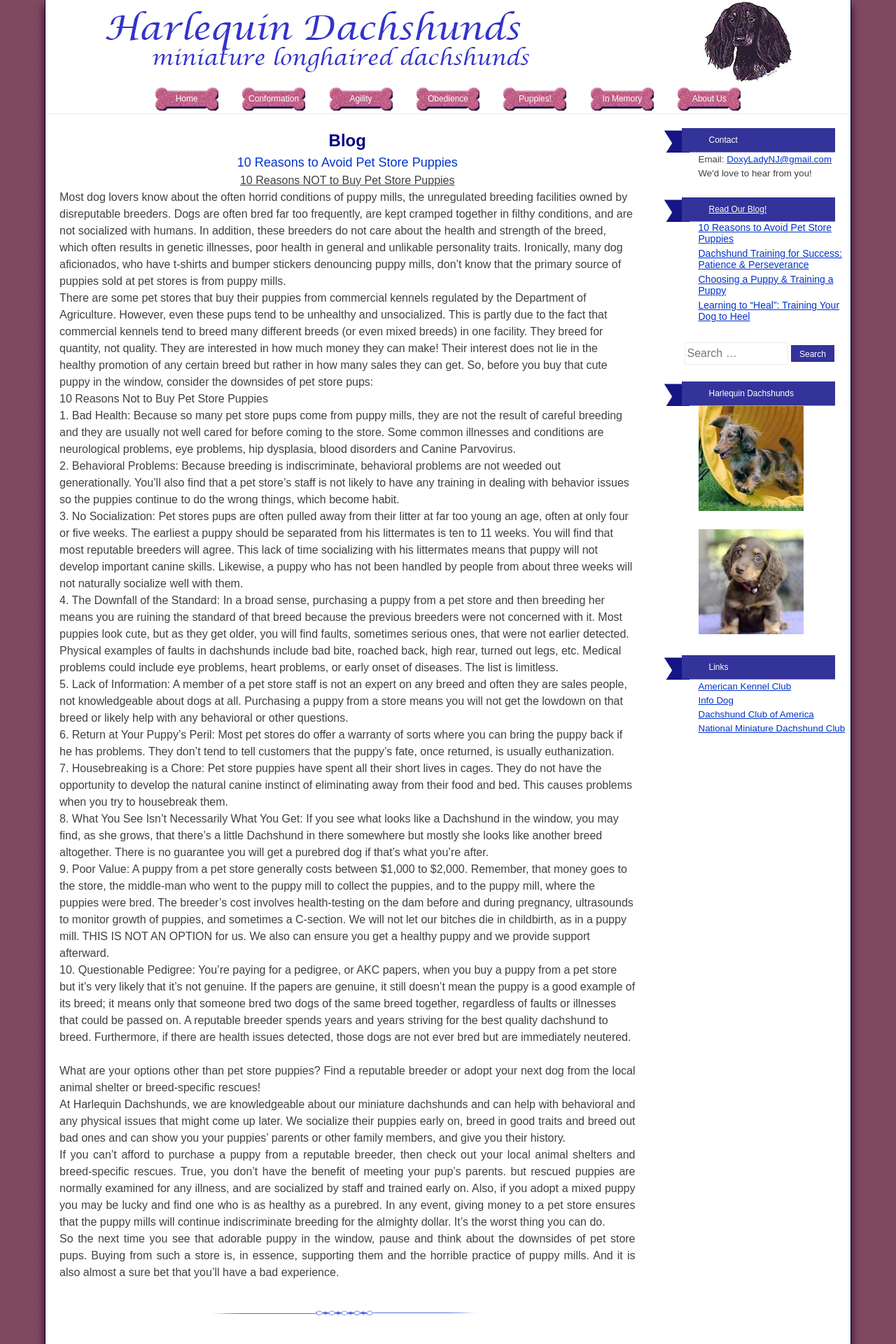
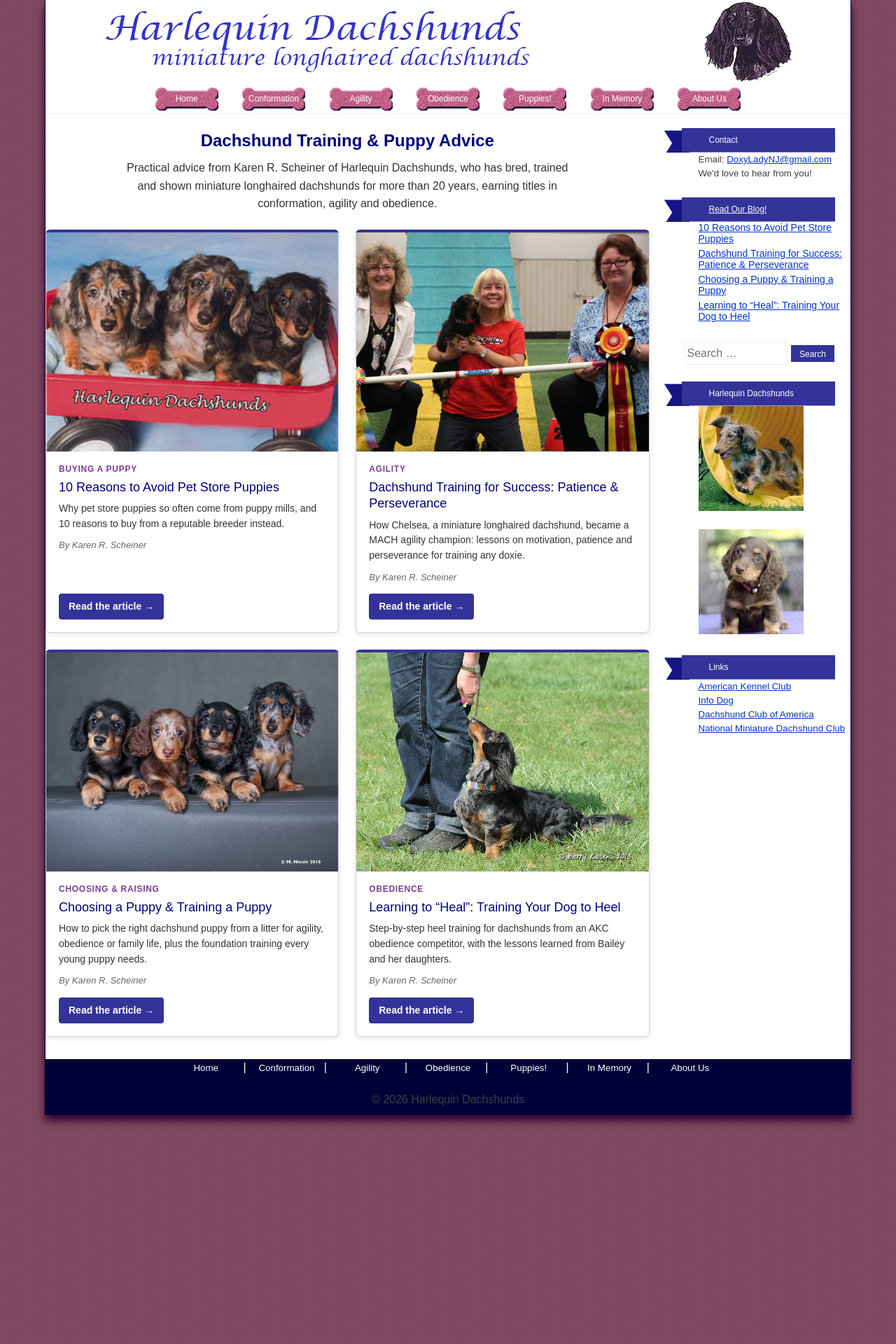
Before and after one commit to louisliberty/harlequin-dachshunds, a Jekyll site: the page built from category/blog.html, in a window 1280 px wide. Shown: the top 1920 px of the page at 70% size. Built offline with Jekyll 4.4.1, drawn with Linux system fonts in a browser that asks for light colours; some of the changed text lies outside the part shown.

Commit message:
Redesign /blog/ as a card-based blog index
- New blog layout: heading, intro, and one card per article
  (photo, topic label, title, summary, byline, Read the article button)
- Full article text no longer repeated on the index page
- Card photo/label/summary set in each article's front matter;
  new [blog] posts appear automatically
- Page title/heading: Dachshund Training & Puppy Advice

Co-Authored-By: Claude Opus 5.5 <noreply@anthropic.com>
Claude-Session: https://claude.ai/code/session_01TAfJqWrpFTn7GBn9jW8hNF

```diff
--- /dev/null
+++ b/_layouts/blog.html
@@ -0,0 +1,26 @@
+---
+layout: default
+---
+{% assign posts = site.categories[page.category] %}
+<header class="page-header blog-header">
+	<h1 class="page-title">{{ page.heading | default: page.title }}</h1>
+	<div class="blog-intro">{{ content }}</div>
+</header><!-- .page-header -->
+
+<div class="blog-cards">
+{% for post in posts %}
+	<article class="blog-card">
+		<a class="blog-card-link" href="{{ post.url | relative_url }}">
+			{% assign card_img = post.card_image | default: post.image %}
+			{% if card_img %}<div class="blog-card-image"><img src="{{ card_img | relative_url }}" alt="{{ post.card_alt | default: post.title | escape }}" loading="lazy"></div>{% endif %}
+			<div class="blog-card-body">
+				{% if post.card_label %}<p class="blog-card-label">{{ post.card_label }}</p>{% endif %}
+				<h2 class="blog-card-title">{{ post.title }}</h2>
+				<p class="blog-card-summary">{{ post.summary | default: post.description }}</p>
+				<p class="blog-card-meta">By Karen R. Scheiner</p>
+				<span class="blog-card-more">Read the article &rarr;</span>
+			</div>
+		</a>
+	</article>
+{% endfor %}
+</div>
--- a/_posts/2014-09-11-learning-to-heal-training-in-obedience.html
+++ b/_posts/2014-09-11-learning-to-heal-training-in-obedience.html
@@ -5,6 +5,10 @@ categories: [blog]
 image: /assets/images/dogs/bailey/bailey-jumping.jpg
 description: "By Karen Scheiner Harlequin Dachshunds Bailey in Open Obedience There’s a dog that comes along once in your lifetime, that is so special in so many ways,…"
 permalink: /blog/how-to-teach-a-dachshund-to-heel/
+card_image: /assets/images/dogs/rock-star/rock-heel-sit-2013.jpg
+card_alt: "Rock Star sitting in heel position, looking up at his handler"
+card_label: "Obedience"
+summary: "Step-by-step heel training for dachshunds from an AKC obedience competitor, with the lessons learned from Bailey and her daughters."
 ---
 <p style="text-align: center;">By<strong> Karen Scheiner</strong><strong><br/>
 <i>Harlequin Dachshunds</i></strong></p>
--- a/_posts/2016-01-02-puppy-play.html
+++ b/_posts/2016-01-02-puppy-play.html
@@ -4,6 +4,10 @@ date: 2016-01-02
 categories: [blog]
 description: "By Karen R. Scheiner All puppies are cute, especially dachshund puppies! But choosing a puppy for competitive obedience and agility, is not puppy’s play.…"
 permalink: /blog/choosing-and-training-a-dachshund-puppy/
+card_image: /assets/images/puppies/4-puppies-2018.jpg
+card_alt: "Four Harlequin miniature longhaired dachshund puppies lined up"
+card_label: "Choosing &amp; Raising"
+summary: "How to pick the right dachshund puppy from a litter for agility, obedience or family life, plus the foundation training every young puppy needs."
 ---
 <p> </p>
 <p style="text-align: center;">By Karen R. Scheiner</p>
--- a/_posts/2016-01-07-training-for-success-patience-perserverance.html
+++ b/_posts/2016-01-07-training-for-success-patience-perserverance.html
@@ -5,6 +5,10 @@ categories: [blog]
 image: /assets/images/dogs/chelsea/chelseame2-4-09.jpg
 description: "Chelsea’s “Story” By Karen R. Scheiner As a rule, dachshunds are not known for their prowess in agility. Honestly, they would rather be following a scent or…"
 permalink: /blog/dachshund-agility-training/
+card_image: /assets/images/dogs/chelsea/mach-chelsea.jpg
+card_alt: "Chelsea celebrating her MACH agility championship with the judges"
+card_label: "Agility"
+summary: "How Chelsea, a miniature longhaired dachshund, became a MACH agility champion: lessons on motivation, patience and perseverance for training any doxie."
 ---
 <h3 style="text-align: center;"><strong><span style="text-decoration: underline;">Chelsea’s “Story”</span></strong></h3>
 <p style="text-align: center;"><strong><u>By Karen R. Scheiner</u></strong></p>
--- a/_posts/2016-08-10-why-shouldnt-i-buy-that-puppy-in-the-window-the-lo.html
+++ b/_posts/2016-08-10-why-shouldnt-i-buy-that-puppy-in-the-window-the-lo.html
@@ -4,6 +4,10 @@ date: 2016-08-10
 categories: [blog]
 description: "10 Reasons NOT to Buy Pet Store Puppies Most dog lovers know about the often horrid conditions of puppy mills, the unregulated breeding facilities owned by…"
 permalink: /blog/reasons-not-to-buy-pet-store-puppies/
+card_image: /assets/images/puppies/puppies-wagon.jpg
+card_alt: "Harlequin Dachshunds puppies in a red wagon"
+card_label: "Buying a Puppy"
+summary: "Why pet store puppies so often come from puppy mills, and 10 reasons to buy from a reputable breeder instead."
 ---
 <h2 style="text-align: center;"><span style="text-decoration: underline;">10 Reasons NOT to Buy Pet Store Puppies</span></h2>
 <p>Most dog lovers know about the often horrid conditions of puppy mills, the unregulated breeding facilities owned by disreputable breeders. Dogs are often bred far too frequently, are kept cramped together in filthy conditions, and are not socialized with humans. In addition, these breeders do not care about the health and strength of the breed, which often results in genetic illnesses, poor health in general and unlikable personality traits. Ironically, many dog aficionados, who have t-shirts and bumper stickers denouncing puppy mills, don’t know that the primary source of puppies sold at pet stores is from puppy mills.<br/>
--- a/assets/css/fixes.css
+++ b/assets/css/fixes.css
@@ -7,3 +7,22 @@ img { max-width: 100%; height: auto; }
 .no-comments { font-style: italic; }
 .rl-overlay { position: fixed; inset: 0; background: rgba(0,0,0,.85); display: flex; align-items: center; justify-content: center; z-index: 9999; cursor: zoom-out; padding: 16px; }
 .rl-overlay img { max-height: 92vh; max-width: 100%; border: 6px solid #fff; border-radius: 4px; }
+
+/* Blog index cards (/blog/) – styled to match the original theme's blues and purples */
+.blog-header { text-align: center; margin-bottom: 24px; }
+.blog-intro p { max-width: 640px; margin: 8px auto 0; color: #333; line-height: 1.6; }
+.blog-cards { display: grid; grid-template-columns: repeat(2, minmax(0, 1fr)); gap: 24px; margin: 0 0 32px; }
+.blog-card { background: #fff; border: 1px solid #d8d4e6; border-top: 4px solid #333399; border-radius: 6px; overflow: hidden; box-shadow: 0 2px 6px rgba(46, 0, 46, .12); transition: box-shadow .15s, transform .15s; }
+.blog-card:hover { box-shadow: 0 6px 16px rgba(46, 0, 46, .22); transform: translateY(-2px); }
+.blog-card-link, .blog-card-link:visited { display: flex; flex-direction: column; height: 100%; color: inherit; text-decoration: none; }
+.blog-card-image { aspect-ratio: 4 / 3; overflow: hidden; background: #eee; }
+.blog-card-image img { width: 100%; height: 100%; object-fit: cover; display: block; }
+.blog-card-body { padding: 16px 18px 18px; display: flex; flex-direction: column; flex: 1; }
+.blog-card-label { margin: 0 0 6px; font-size: 12px; font-weight: bold; letter-spacing: .06em; text-transform: uppercase; color: #7a3f8f; }
+.blog-card-title { margin: 0 0 8px; font-size: 18px; line-height: 1.3; color: #00007D; text-align: left; }
+.blog-card-summary { margin: 0 0 10px; font-size: 14px; line-height: 1.55; color: #333; }
+.blog-card-meta { margin: 0 0 14px; font-size: 13px; font-style: italic; color: #666; }
+.blog-card-more { margin-top: auto; align-self: flex-start; background: #333399; color: #fff; font-size: 14px; font-weight: bold; padding: 8px 14px; border-radius: 4px; }
+.blog-card:hover .blog-card-more { background: #00007D; }
+.blog-card-link:focus-visible { outline: 3px solid #7a3f8f; outline-offset: 2px; }
+@media (max-width: 700px) { .blog-cards { grid-template-columns: 1fr; } }
--- a/category/blog.html
+++ b/category/blog.html
@@ -1,7 +1,10 @@
 ---
-layout: category
-title: Blog
+layout: blog
+title: Dachshund Training & Puppy Advice
+heading: Dachshund Training &amp; Puppy Advice
 category: blog
 body_class: archive category category-blog
 permalink: /blog/
+description: "Dachshund training and puppy advice from Karen R. Scheiner of Harlequin Dachshunds, an AKC breeder and trainer of champion miniature longhaired dachshunds."
 ---
+<p>Practical advice from Karen R. Scheiner of Harlequin Dachshunds, who has bred, trained and shown miniature longhaired dachshunds for more than 20 years, earning titles in conformation, agility and obedience.</p>
```
